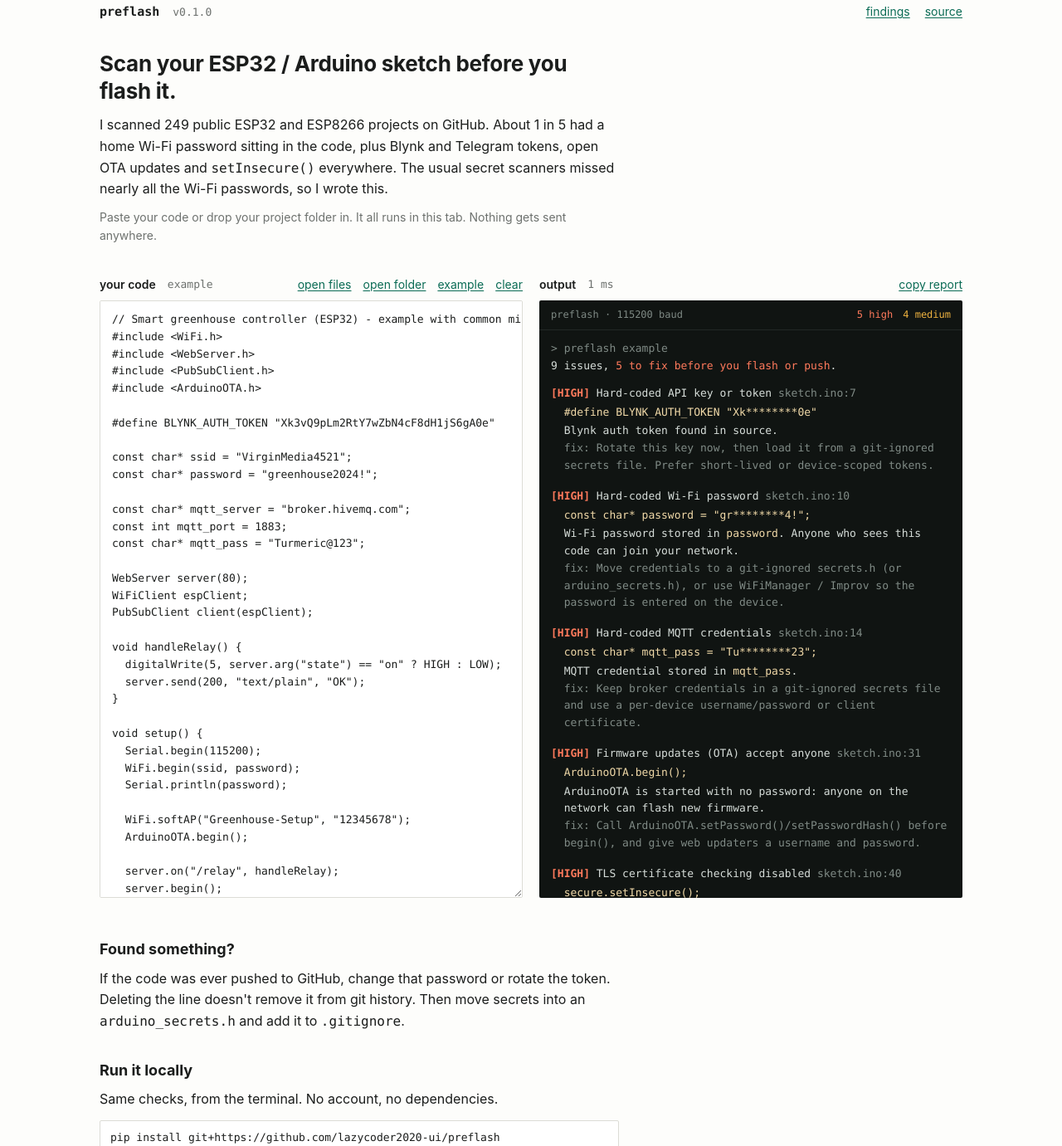
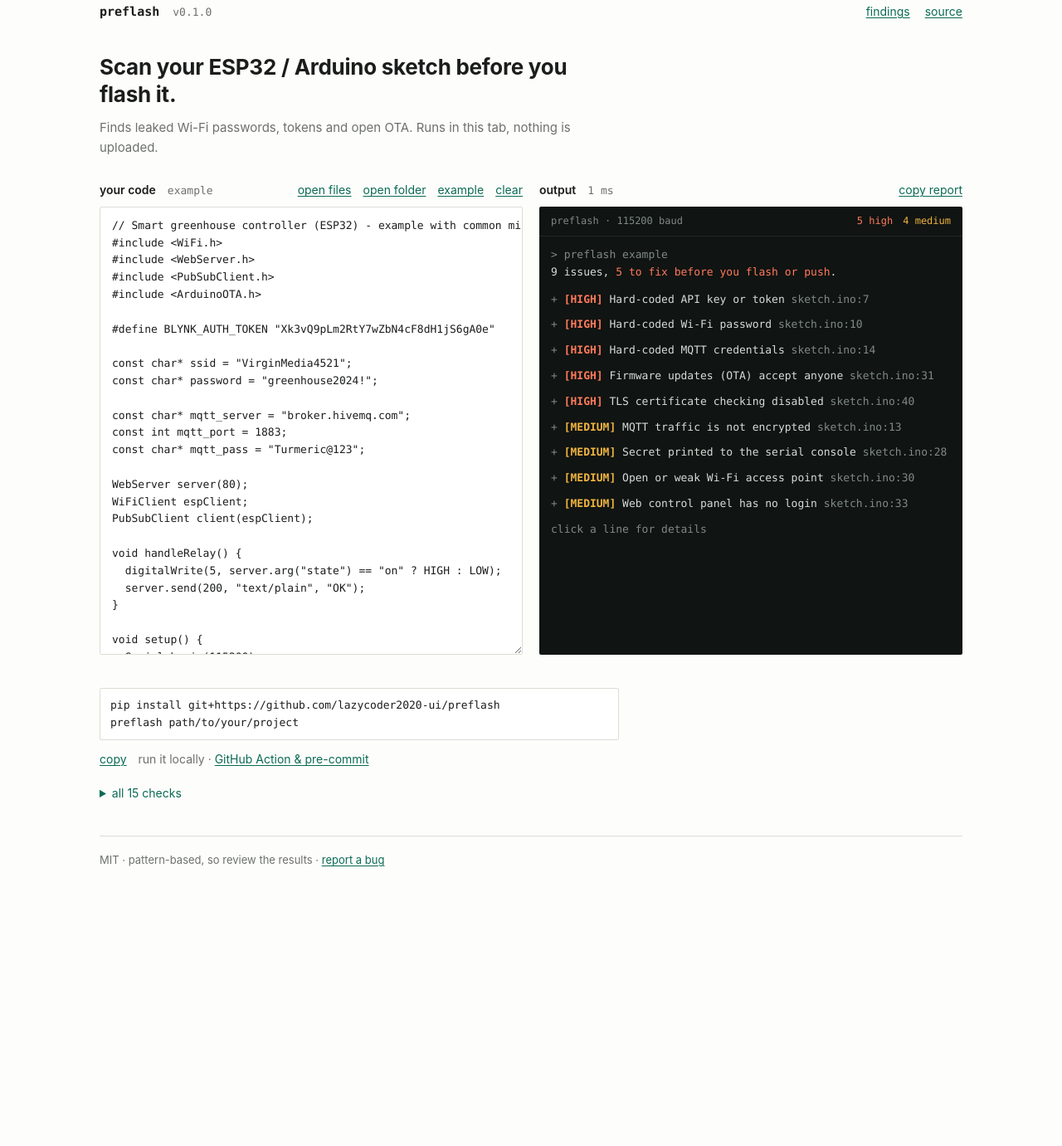
Before and after one commit to lazycoder2020-ui/preflash, a plain HTML site: page docs/index.html in a window 1280 px wide. Shown: the part 19-1400 px from the top of the page at 83% size. After the commit the page ends 1102 px from the top, so only its background shows below. Drawn offline with Linux system fonts and the light colour scheme.

Commit message:
Less text on the web checker
One-line intro, findings collapse to a single line each, install and
checks list trimmed.

```diff
--- a/docs/index.html
+++ b/docs/index.html
@@ -46,10 +46,10 @@ header b { font: 700 15px var(--mono); }
 header .ver { color: var(--muted); font: 13px var(--mono); }
 header nav { margin-left: auto; display: flex; gap: 18px; }
 
-.intro { max-width: 62ch; padding: 36px 0 26px; }
+.intro { max-width: 62ch; padding: 40px 0 28px; }
 .intro h1 { font-size: 26px; line-height: 1.25; margin: 0 0 12px; font-weight: 700; letter-spacing: -.01em; }
 .intro p { margin: 0 0 10px; }
-.intro .note { color: var(--muted); font-size: 14px; }
+.intro .note { color: var(--muted); font-size: 15px; margin: 0; }
 
 .bench { display: grid; grid-template-columns: minmax(0, 1fr) minmax(0, 1fr); gap: 20px; align-items: stretch; }
 @media (max-width: 880px) { .bench { grid-template-columns: minmax(0, 1fr); } }
@@ -79,7 +79,12 @@ textarea#code:focus { outline: none; border-color: var(--accent); }
 .mon-body { flex: 1; overflow: auto; padding: 12px 14px 18px; }
 #verdict { margin: 0 0 12px; }
 #verdict .dim, .dim { color: var(--mon-dim); }
-.finding { margin: 0 0 16px; }
+.finding { margin: 0 0 10px; }
+.finding summary { cursor: pointer; list-style: none; }
+.finding summary::-webkit-details-marker { display: none; }
+.finding summary::before { content: "+ "; color: var(--mon-dim); }
+.finding[open] summary::before { content: "- "; }
+.finding .more { margin: 2px 0 6px; }
 .tag { font-weight: 700; }
 .t-critical { color: var(--crit); } .t-high { color: var(--high); } .t-medium { color: var(--med); } .t-low { color: var(--low); } .t-ok { color: var(--ok); }
 .finding .where { color: var(--mon-dim); }
@@ -91,13 +96,18 @@ textarea#code:focus { outline: none; border-color: var(--accent); }
 @media (prefers-reduced-motion: reduce) { .cursor { animation: none; } }
 
 /* below */
-.prose { max-width: 62ch; padding: 48px 0 0; }
+.prose { max-width: 62ch; padding: 40px 0 0; }
+.prose .row { display: flex; gap: 14px; align-items: baseline; flex-wrap: wrap; font-size: 14px; }
+.dim2 { color: var(--muted); }
+details.all { margin-top: 18px; font-size: 14px; }
+details.all summary { cursor: pointer; color: var(--accent); }
+details.all .checks { margin-top: 8px; }
 .prose h2 { font-size: 18px; margin: 32px 0 8px; }
 .prose h2:first-child { margin-top: 0; }
 .prose p { margin: 0 0 12px; }
 .prose pre { background: var(--field); border: 1px solid var(--rule); border-radius: 2px; padding: 10px 12px; font-size: 13px; overflow-x: auto; margin: 0 0 12px; }
 .checks { font: 13px/1.75 var(--mono); overflow-x: auto; white-space: pre; margin: 0; padding: 0; border: 0; background: none; }
-footer { margin-top: 48px; padding: 18px 0 36px; border-top: 1px solid var(--rule); color: var(--muted); font-size: 13px; }
+footer { margin-top: 40px; padding: 18px 0 36px; border-top: 1px solid var(--rule); color: var(--muted); font-size: 13px; }
 .toast { position: fixed; bottom: 18px; left: 50%; transform: translateX(-50%); background: var(--ink); color: var(--bg); padding: 6px 12px; font: 13px var(--mono); opacity: 0; pointer-events: none; }
 .toast.on { opacity: 1; }
 .sr { position: absolute; width: 1px; height: 1px; overflow: hidden; clip: rect(0 0 0 0); }
@@ -112,8 +122,7 @@ footer { margin-top: 48px; padding: 18px 0 36px; border-top: 1px solid var(--rul
 
   <section class="intro">
     <h1>Scan your ESP32 / Arduino sketch before you flash it.</h1>
-    <p>I scanned 249 public ESP32 and ESP8266 projects on GitHub. About 1 in 5 had a home Wi-Fi password sitting in the code, plus Blynk and Telegram tokens, open OTA updates and <code>setInsecure()</code> everywhere. The usual secret scanners missed nearly all the Wi-Fi passwords, so I wrote this.</p>
-    <p class="note">Paste your code or drop your project folder in. It all runs in this tab. Nothing gets sent anywhere.</p>
+    <p class="note">Finds leaked Wi-Fi passwords, tokens and open OTA. Runs in this tab, nothing is uploaded.</p>
   </section>
 
   <main class="bench">
@@ -150,20 +159,13 @@ footer { margin-top: 48px; padding: 18px 0 36px; border-top: 1px solid var(--rul
   </main>
 
   <section class="prose">
-    <h2>Found something?</h2>
-    <p>If the code was ever pushed to GitHub, change that password or rotate the token. Deleting the line doesn't remove it from git history. Then move secrets into an <code>arduino_secrets.h</code> and add it to <code>.gitignore</code>.</p>
-
-    <h2>Run it locally</h2>
-    <p>Same checks, from the terminal. No account, no dependencies.</p>
     <pre id="cmd1">pip install git+https://github.com/lazycoder2020-ui/preflash
 preflash path/to/your/project</pre>
-    <p><button type="button" class="link" data-copy="cmd1">copy commands</button> · there's also a GitHub Action and a pre-commit hook in the <a href="https://github.com/lazycoder2020-ui/preflash#readme">README</a>.</p>
-
-    <h2>What it checks</h2>
-    <pre class="checks" id="rules-table"></pre>
+    <p class="row"><button type="button" class="link" data-copy="cmd1">copy</button><span class="dim2">run it locally · <a href="https://github.com/lazycoder2020-ui/preflash#readme">GitHub Action &amp; pre-commit</a></span></p>
+    <details class="all"><summary>all 15 checks</summary><pre class="checks" id="rules-table"></pre></details>
   </section>
 
-  <footer>MIT licensed. It's pattern matching, so it'll miss clever code and sometimes flag test files. Read the results, don't just trust them. Bugs and new rules welcome on <a href="https://github.com/lazycoder2020-ui/preflash/issues">GitHub</a>.</footer>
+  <footer>MIT · pattern-based, so review the results · <a href="https://github.com/lazycoder2020-ui/preflash/issues">report a bug</a></footer>
 </div>
 <div class="toast" id="toast" role="status"></div>
 
@@ -682,12 +684,14 @@ void loop() {
     const vis = f.filter((x) => shown[x.severity]);
     if (!vis.length) { list.innerHTML = `<span class="dim">(all hidden by the filter above)</span><br>${caret}`; return; }
     list.innerHTML = vis.map((x) => `
-      <div class="finding">
-        <div><span class="tag t-${x.severity}">[${x.severity.toUpperCase()}]</span> ${esc(x.title)} <span class="where">${esc(x.file)}:${x.line}</span></div>
-        ${x.snippet ? `<pre>${esc(x.snippet)}</pre>` : ""}
-        <div class="ln">${md(x.message)}</div>
-        <div class="ln dim">fix: ${md(x.fix)}</div>
-      </div>`).join("") + caret;
+      <details class="finding">
+        <summary><span class="tag t-${x.severity}">[${x.severity.toUpperCase()}]</span> ${esc(x.title)} <span class="where">${esc(x.file)}:${x.line}</span></summary>
+        <div class="more">
+          ${x.snippet ? `<pre>${esc(x.snippet)}</pre>` : ""}
+          <div class="ln">${md(x.message)}</div>
+          <div class="ln dim">fix: ${md(x.fix)}</div>
+        </div>
+      </details>`).join("") + `<span class="dim">click a line for details</span><br>` + caret;
   }("click", (e) => {
     const b = e.target.closest("[data-sev]"); if (!b) return;
     shown[b.dataset.sev] = !shown[b.dataset.sev]; render();
```
Also changed, not shown: web/index.template.html (+27 -23 lines).
